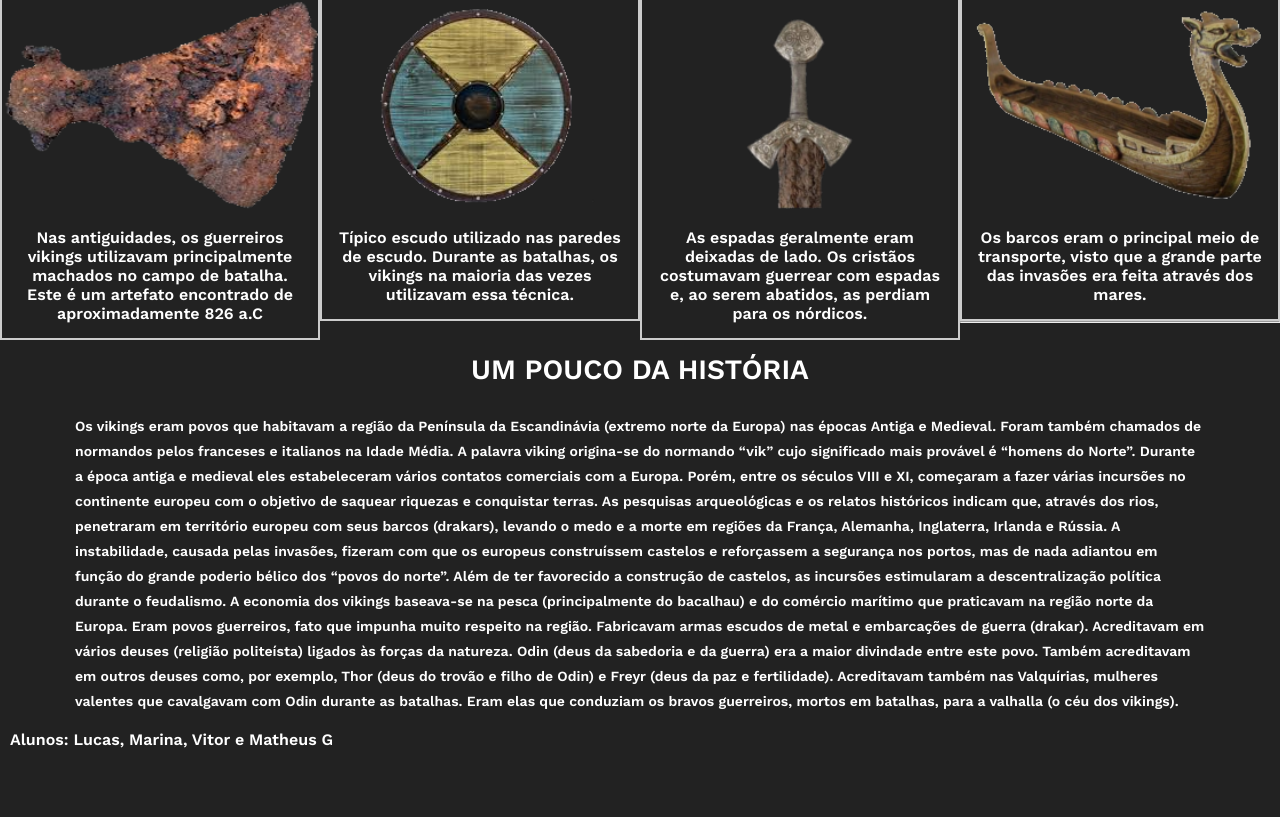
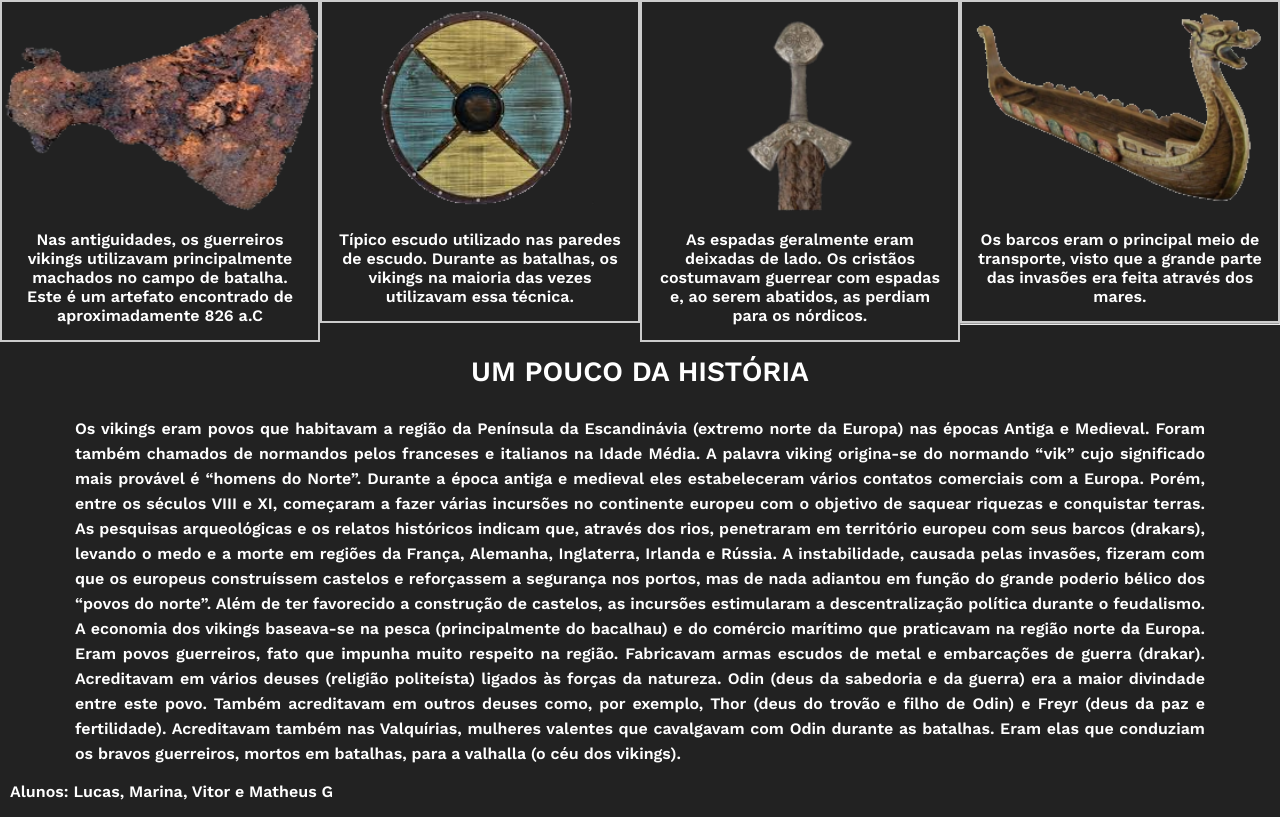
Before and after one commit to lucabeca/site, a plain HTML site: page index.html in a window 1280 px wide. Shown: the part 1099-1916 px from the top of the page. Before the commit the page ends 1864 px from the top, so only its background shows below. Drawn offline with nearby package versions, Linux system fonts and the light colour scheme.

Commit message:
Update style.css

```diff
--- a/style.css
+++ b/style.css
@@ -87,11 +87,7 @@ nav a:hover::before {
 
 .logo {
   float: left;
-  padding: 1px 1;
-}
-
-.sobre {
-  font-size: 18px;
+  padding: 1px;
 }
 
 .alunos {
@@ -138,7 +134,8 @@ nav a:hover::before {
 }
 
 .sobre p {
-  font-size: 14px;
+  text-align: justify;
+  font-size: 16px;
   line-height: 25px;
   color: #FFF;
   margin-bottom: 3px;
```
